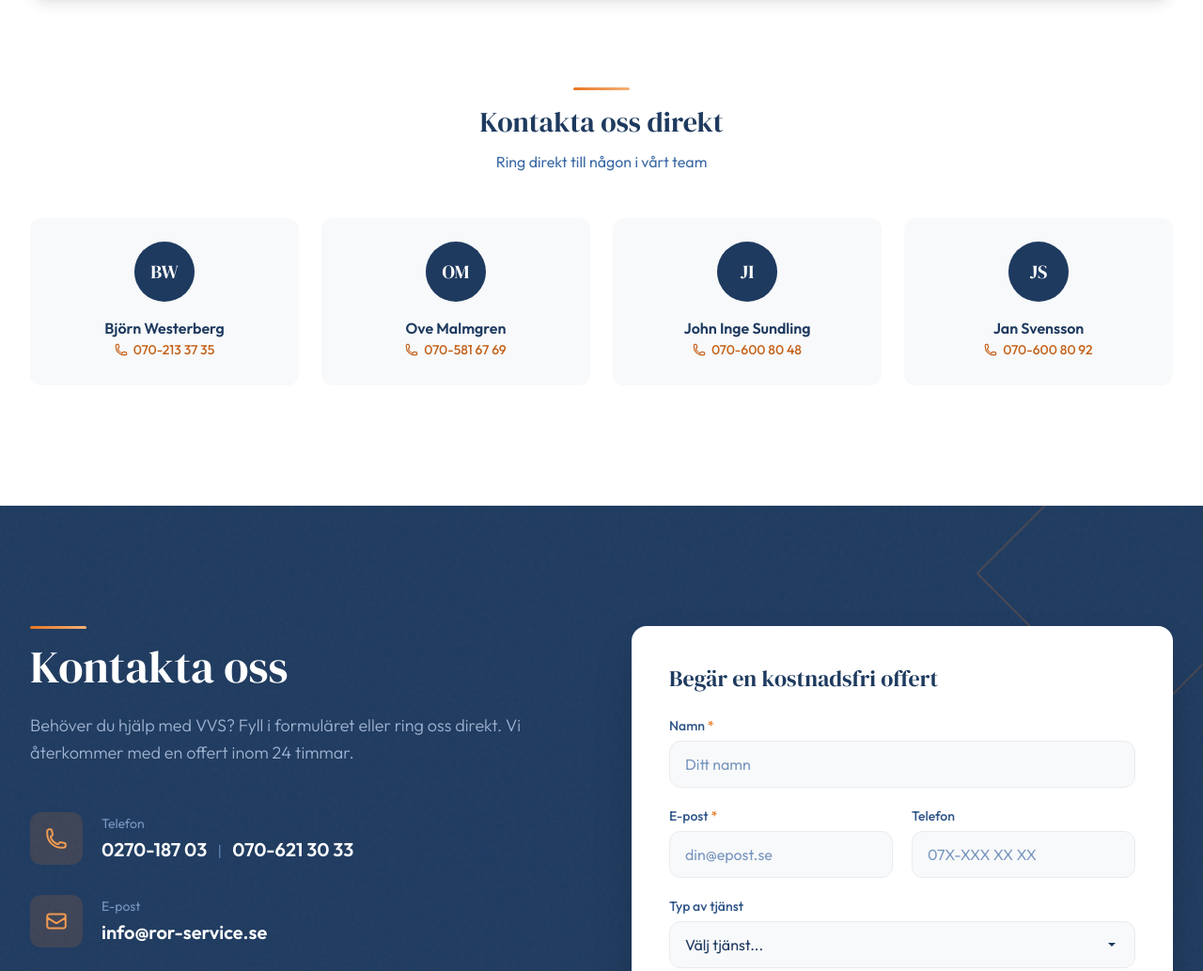
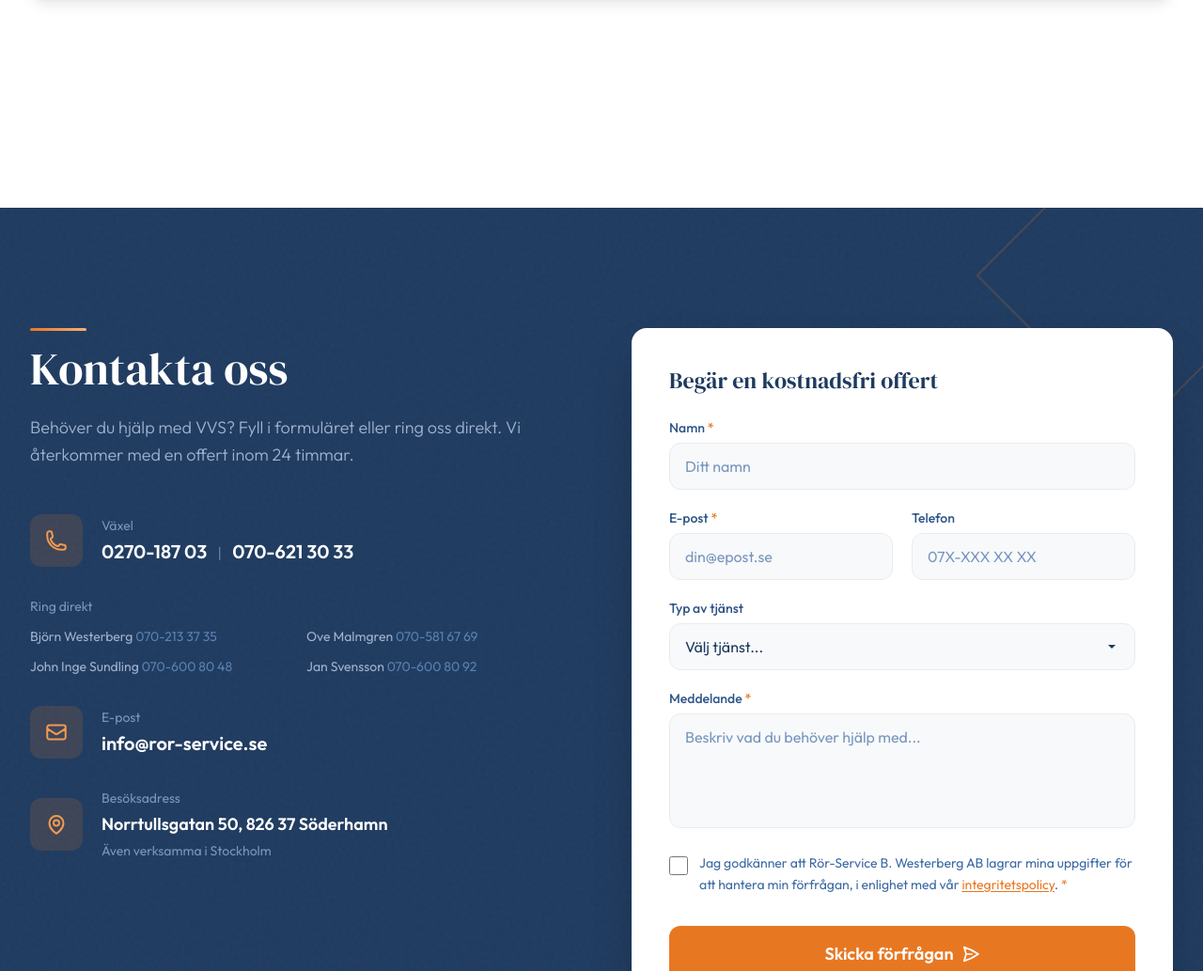
Before and after one commit to frickles/mockup-ror-service, a plain HTML site: page index.html in a window 1280 px wide. Shown: the part 2752-3785 px from the top of the page at 94% size. Drawn offline with nearby package versions, Linux system fonts and the light colour scheme.

Commit message:
Move team contacts to Kontakt section
- Removed bulky team cards from Om oss section
- Added simple "Ring direkt" list in Kontakt section
- Cleaner layout, less overwhelming

Co-Authored-By: Claude Opus 4.5 <noreply@anthropic.com>

```diff
--- a/index.html
+++ b/index.html
@@ -448,65 +448,6 @@
           </div>
         </div>
 
-        <!-- Vårt Team -->
-        <div class="reveal">
-          <div class="text-center mb-12">
-            <div class="copper-line mx-auto mb-4"></div>
-            <h3 class="font-display text-3xl text-navy-700 mb-3">Kontakta oss direkt</h3>
-            <p class="text-navy-500">Ring direkt till någon i vårt team</p>
-          </div>
-
-          <div class="grid grid-cols-2 lg:grid-cols-4 gap-6">
-            <!-- Person 1 -->
-            <div class="group bg-slate-50 hover:bg-white rounded-xl p-6 text-center transition-all duration-300 hover:shadow-lg border border-transparent hover:border-slate-200">
-              <div class="w-16 h-16 bg-navy-700 rounded-full flex items-center justify-center mx-auto mb-4 group-hover:bg-copper-500 transition-colors duration-300">
-                <span class="text-white font-display text-xl">BW</span>
-              </div>
-              <div class="font-semibold text-navy-700">Björn Westerberg</div>
-                            <a href="tel:0702133735" class="inline-flex items-center gap-1.5 text-copper-600 hover:text-copper-700 text-sm font-medium transition-colors">
-                <svg class="w-3.5 h-3.5" fill="none" stroke="currentColor" stroke-width="2" viewBox="0 0 24 24"><path stroke-linecap="round" stroke-linejoin="round" d="M2.25 6.75c0 8.284 6.716 15 15 15h2.25a2.25 2.25 0 002.25-2.25v-1.372c0-.516-.351-.966-.852-1.091l-4.423-1.106c-.44-.11-.902.055-1.173.417l-.97 1.293c-.282.376-.769.542-1.21.38a12.035 12.035 0 01-7.143-7.143c-.162-.441.004-.928.38-1.21l1.293-.97c.363-.271.527-.734.417-1.173L6.963 3.102a1.125 1.125 0 00-1.091-.852H4.5A2.25 2.25 0 002.25 4.5v2.25z" /></svg>
-                070-213 37 35
-              </a>
-            </div>
-
-            <!-- Person 2 -->
-            <div class="group bg-slate-50 hover:bg-white rounded-xl p-6 text-center transition-all duration-300 hover:shadow-lg border border-transparent hover:border-slate-200">
-              <div class="w-16 h-16 bg-navy-700 rounded-full flex items-center justify-center mx-auto mb-4 group-hover:bg-copper-500 transition-colors duration-300">
-                <span class="text-white font-display text-xl">OM</span>
-              </div>
-              <div class="font-semibold text-navy-700">Ove Malmgren</div>
-                            <a href="tel:0705816769" class="inline-flex items-center gap-1.5 text-copper-600 hover:text-copper-700 text-sm font-medium transition-colors">
-                <svg class="w-3.5 h-3.5" fill="none" stroke="currentColor" stroke-width="2" viewBox="0 0 24 24"><path stroke-linecap="round" stroke-linejoin="round" d="M2.25 6.75c0 8.284 6.716 15 15 15h2.25a2.25 2.25 0 002.25-2.25v-1.372c0-.516-.351-.966-.852-1.091l-4.423-1.106c-.44-.11-.902.055-1.173.417l-.97 1.293c-.282.376-.769.542-1.21.38a12.035 12.035 0 01-7.143-7.143c-.162-.441.004-.928.38-1.21l1.293-.97c.363-.271.527-.734.417-1.173L6.963 3.102a1.125 1.125 0 00-1.091-.852H4.5A2.25 2.25 0 002.25 4.5v2.25z" /></svg>
-                070-581 67 69
-              </a>
-            </div>
-
-            <!-- Person 3 -->
-            <div class="group bg-slate-50 hover:bg-white rounded-xl p-6 text-center transition-all duration-300 hover:shadow-lg border border-transparent hover:border-slate-200">
-              <div class="w-16 h-16 bg-navy-700 rounded-full flex items-center justify-center mx-auto mb-4 group-hover:bg-copper-500 transition-colors duration-300">
-                <span class="text-white font-display text-xl">JI</span>
-              </div>
-              <div class="font-semibold text-navy-700">John Inge Sundling</div>
-                            <a href="tel:0706008048" class="inline-flex items-center gap-1.5 text-copper-600 hover:text-copper-700 text-sm font-medium transition-colors">
-                <svg class="w-3.5 h-3.5" fill="none" stroke="currentColor" stroke-width="2" viewBox="0 0 24 24"><path stroke-linecap="round" stroke-linejoin="round" d="M2.25 6.75c0 8.284 6.716 15 15 15h2.25a2.25 2.25 0 002.25-2.25v-1.372c0-.516-.351-.966-.852-1.091l-4.423-1.106c-.44-.11-.902.055-1.173.417l-.97 1.293c-.282.376-.769.542-1.21.38a12.035 12.035 0 01-7.143-7.143c-.162-.441.004-.928.38-1.21l1.293-.97c.363-.271.527-.734.417-1.173L6.963 3.102a1.125 1.125 0 00-1.091-.852H4.5A2.25 2.25 0 002.25 4.5v2.25z" /></svg>
-                070-600 80 48
-              </a>
-            </div>
-
-            <!-- Person 4 -->
-            <div class="group bg-slate-50 hover:bg-white rounded-xl p-6 text-center transition-all duration-300 hover:shadow-lg border border-transparent hover:border-slate-200">
-              <div class="w-16 h-16 bg-navy-700 rounded-full flex items-center justify-center mx-auto mb-4 group-hover:bg-copper-500 transition-colors duration-300">
-                <span class="text-white font-display text-xl">JS</span>
-              </div>
-              <div class="font-semibold text-navy-700">Jan Svensson</div>
-                            <a href="tel:0706008092" class="inline-flex items-center gap-1.5 text-copper-600 hover:text-copper-700 text-sm font-medium transition-colors">
-                <svg class="w-3.5 h-3.5" fill="none" stroke="currentColor" stroke-width="2" viewBox="0 0 24 24"><path stroke-linecap="round" stroke-linejoin="round" d="M2.25 6.75c0 8.284 6.716 15 15 15h2.25a2.25 2.25 0 002.25-2.25v-1.372c0-.516-.351-.966-.852-1.091l-4.423-1.106c-.44-.11-.902.055-1.173.417l-.97 1.293c-.282.376-.769.542-1.21.38a12.035 12.035 0 01-7.143-7.143c-.162-.441.004-.928.38-1.21l1.293-.97c.363-.271.527-.734.417-1.173L6.963 3.102a1.125 1.125 0 00-1.091-.852H4.5A2.25 2.25 0 002.25 4.5v2.25z" /></svg>
-                070-600 80 92
-              </a>
-            </div>
-          </div>
-        </div>
-
       </div>
     </section>
 
@@ -534,10 +475,21 @@
                   </svg>
                 </div>
                 <div>
-                  <div class="text-navy-300 text-sm mb-1">Telefon</div>
+                  <div class="text-navy-300 text-sm mb-1">Växel</div>
                   <a href="tel:027018703" class="text-white text-xl font-semibold hover:text-copper-400 transition-colors">0270-187 03</a>
                   <span class="text-navy-400 mx-2">|</span>
                   <a href="tel:0706213033" class="text-white text-xl font-semibold hover:text-copper-400 transition-colors">070-621 30 33</a>
+                </div>
+              </div>
+
+              <!-- Team direct -->
+              <div class="reveal reveal-delay-2">
+                <div class="text-navy-300 text-sm mb-3">Ring direkt</div>
+                <div class="grid grid-cols-2 gap-3 text-sm">
+                  <a href="tel:0702133735" class="text-navy-200 hover:text-copper-400 transition-colors">Björn Westerberg <span class="text-navy-400">070-213 37 35</span></a>
+                  <a href="tel:0705816769" class="text-navy-200 hover:text-copper-400 transition-colors">Ove Malmgren <span class="text-navy-400">070-581 67 69</span></a>
+                  <a href="tel:0706008048" class="text-navy-200 hover:text-copper-400 transition-colors">John Inge Sundling <span class="text-navy-400">070-600 80 48</span></a>
+                  <a href="tel:0706008092" class="text-navy-200 hover:text-copper-400 transition-colors">Jan Svensson <span class="text-navy-400">070-600 80 92</span></a>
                 </div>
               </div>
 
```
